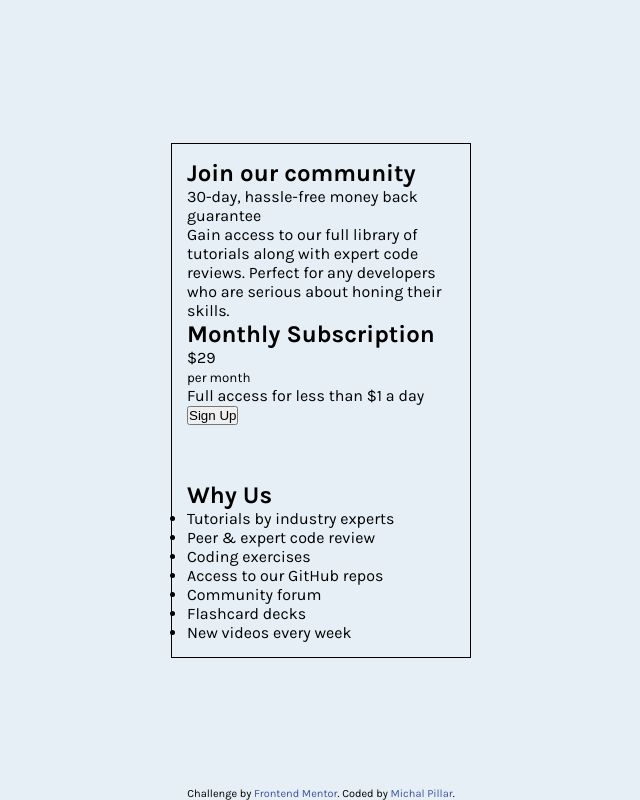
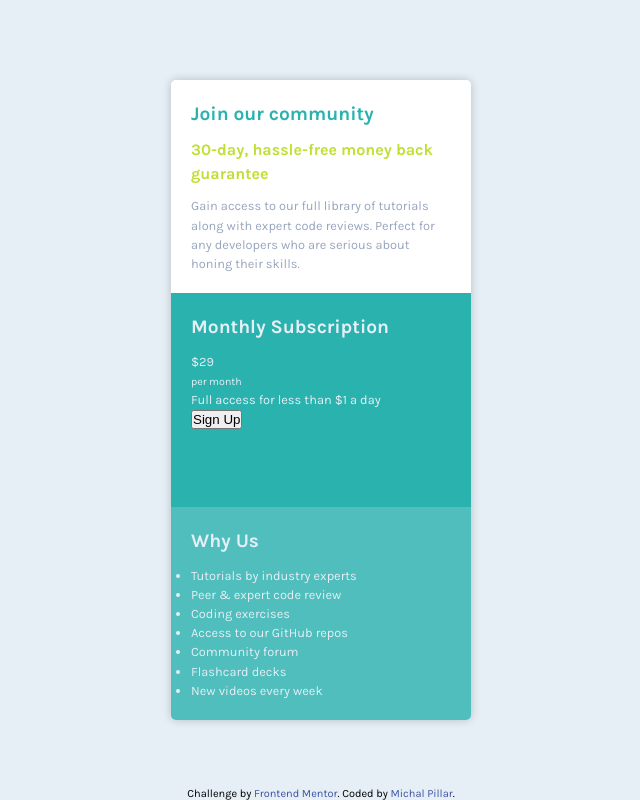
Before and after one commit to MichalPillar/frontendmentor-price-component, a plain HTML site: page index.html in a window 1280 px wide. Shown: the whole page, without its empty margins (319-959 px from the left). Drawn offline with Linux system fonts and the light colour scheme.

Commit message:
Styled box 1

```diff
--- a/index.html
+++ b/index.html
@@ -14,28 +14,28 @@
   <body>
     <div class="container">
       <div class="component">
-        <section class="box bg-white">
+        <section class="box box-white">
           <h2 class="cyan-text">Join our community</h2>
-          <p class="yellow-text">30-day, hassle-free money back guarantee</p>
-          <p class="text">
+          <p class="highlight">30-day, hassle-free money back guarantee</p>
+          <p class="dark-text">
             Gain access to our full library of tutorials along with expert code reviews. Perfect for
             any developers who are serious about honing their skills.
           </p>
         </section>
 
-        <section class="box bg-cyan">
+        <section class="box box-cyan">
           <h2>Monthly Subscription</h2>
           <div class="price">
             <div class="large-text">&dollar;29</div>
             <small> per month</small>
           </div>
-          <p class="text">Full access for less than &dollar;1 a day</p>
+          <p>Full access for less than &dollar;1 a day</p>
           <button class="signUpBtn">Sign Up</button>
         </section>
 
-        <section class="box bg-cyan-light">
+        <section class="box box-cyan-light">
           <h2>Why Us</h2>
-          <ul class="text">
+          <ul>
             <li>Tutorials by industry experts</li>
             <li>Peer &amp; expert code review</li>
             <li>Coding exercises</li>
--- a/styles/style.css
+++ b/styles/style.css
@@ -5,6 +5,7 @@
   --yellow: hsl(71, 73%, 54%);
   --light-gray: hsl(204, 43%, 93%);
   --dark-gray: hsl(218, 22%, 67%);
+  --white: #fff;
 }
 
 * {
@@ -29,10 +30,56 @@ body {
 
 .component {
   width: 300px;
-  padding: 15px;
-  border: 1px solid black;
+  border-radius: 5px;
+  /* Fix of rounded corners - content was overflowing */
+  overflow: hidden;
   display: grid;
   grid-template-rows: 1fr 1fr 1fr;
+  box-shadow: 0px 0px 10px rgba(0, 0, 0, 0.2);
+  font-size: 0.8rem;
+}
+
+/* General box styles */
+.box {
+  padding: 20px;
+  color: var(--light-gray);
+  line-height: 1.5;
+}
+
+.box h2 {
+  font-size: 1.2rem;
+  margin-bottom: 10px;
+}
+
+/* Box 1 */
+.box-white {
+  background-color: var(--white);
+}
+
+.cyan-text {
+  color: var(--cyan);
+}
+
+.highlight {
+  color: var(--yellow);
+  font-size: 1rem;
+  font-weight: bold;
+  margin-bottom: 10px;
+}
+
+.dark-text {
+  color: var(--dark-gray);
+}
+
+/* Box 2 */
+.box-cyan {
+  background-color: var(--cyan);
+}
+
+/* Box 3 */
+.box-cyan-light {
+  background-color: var(--cyan);
+  opacity: 0.8;
 }
 
 /* Footer */
```
